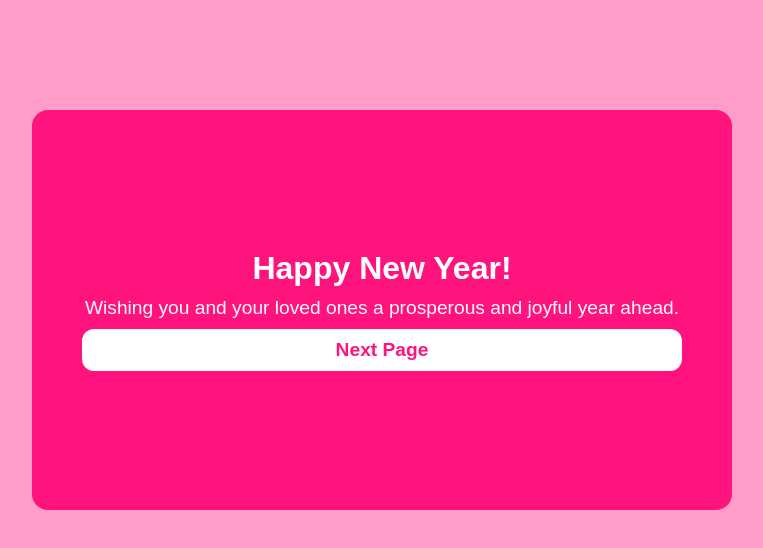
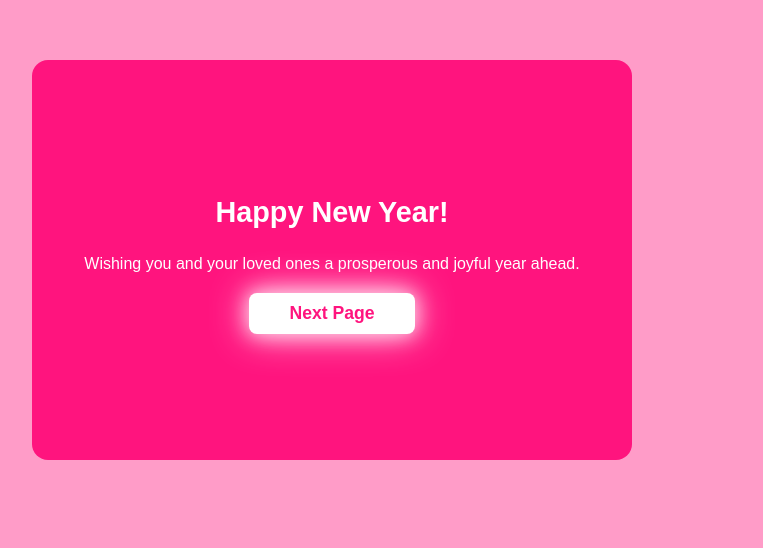
Before and after one commit to js899/New-Year, a plain HTML site: page index.html in a window 1280 px wide. Shown: the part 140-688 px from the top of the page, without its empty margins (308-1071 px from the left). Drawn offline with Linux system fonts and the light colour scheme.

Commit message:
Update index.html

```diff
--- a/index.html
+++ b/index.html
@@ -18,22 +18,22 @@
         }
 
         .card {
-            width: 80%;
-            max-width: 600px;
+            width: 600px;
+            height: 400px;
             perspective: 1000px;
         }
 
         .card-inner {
             position: relative;
             width: 100%;
-            height: 300px;
+            height: 100%;
             transform-style: preserve-3d;
-            transform: rotateX(0);
+            transform: rotateY(0deg);
             transition: transform 0.8s;
         }
 
         .card.is-flipped .card-inner {
-            transform: rotateX(180deg);
+            transform: rotateY(180deg);
         }
 
         .front,
@@ -44,42 +44,41 @@
             backface-visibility: hidden;
             border-radius: 16px;
             overflow: hidden;
+            display: flex;
+            flex-direction: column;
+            justify-content: center;
+            align-items: center;
+            text-align: center;
         }
 
         .front {
             background-color: #ff147e;
             color: white;
-            text-align: center;
-            padding: 50px;
-            display: flex;
-            flex-direction: column;
-            justify-content: center;
         }
 
         .front h1 {
-            font-size: 2rem;
-            margin: 0;
+            font-size: 1.8rem;
+            margin: 10px 0;
         }
 
         .front p {
-            font-size: 1.2rem;
-            margin: 10px 0;
+            font-size: 1rem;
+            margin-bottom: 20px;
         }
 
-        .front .greet-btn {
-            padding: 10px 20px;
+        .greet-btn {
+            padding: 10px 40px;
             background-color: white;
             border: none;
             color: #ff147e;
-            font-size: 1.2rem;
+            font-size: 1.1rem;
             font-weight: bold;
             cursor: pointer;
-            border-radius: 12px;
-            box-shadow: 0 0 15px #ff147e;
-            animation: glow 0.5s infinite alternate;
+            border-radius: 8px;
+            animation: glow 1.5s infinite alternate;
         }
 
-        .front .greet-btn:hover {
+        .greet-btn:hover {
             background-color: #ffe4f1;
         }
 
@@ -95,21 +94,17 @@
         .back {
             background-color: #ffffff;
             color: #333;
-            transform: rotateX(180deg);
-            text-align: center;
-            padding: 30px;
-            display: flex;
-            flex-direction: column;
-            justify-content: center;
+            transform: rotateY(180deg);
+            font-size: 1rem;
+            padding: 20px;
         }
 
         .back p {
-            margin: 15px 0;
+            margin: 10px 0;
         }
 
-        .back .glitter-text {
-            font-size: 1.2rem;
-            font-weight: bold;
+        .glitter-text {
+            font-size: 1.1rem;
             color: #ff69b4;
             text-shadow: 0 0 8px #ff69b4, 0 0 15px #ff1493;
         }
@@ -117,21 +112,19 @@
 </head>
 
 <body>
-
     <div class="card" id="card">
         <div class="card-inner">
-            <!-- Front page -->
+            <!-- Front Page -->
             <div class="front">
                 <h1>Happy New Year!</h1>
                 <p>Wishing you and your loved ones a prosperous and joyful year ahead.</p>
                 <button class="greet-btn" onclick="flipCard()">Next Page</button>
             </div>
-
-            <!-- Back page -->
+            <!-- Back Page -->
             <div class="back">
-                <p>Dear Katie,</p>
-                <p class="glitter-text">Wishing you endless joy, success, and happiness in the new year!</p>
-                <p>Let's make it an unforgettable one!</p>
+                <p class="glitter-text">Dear Colleagues,</p>
+                <p>Wishing you success and happiness this year!</p>
+                <p>Thank you for all your hard work!</p>
             </div>
         </div>
     </div>
@@ -142,7 +135,6 @@
             card.classList.toggle("is-flipped");
         }
     </script>
-
 </body>
 
 </html>
```
